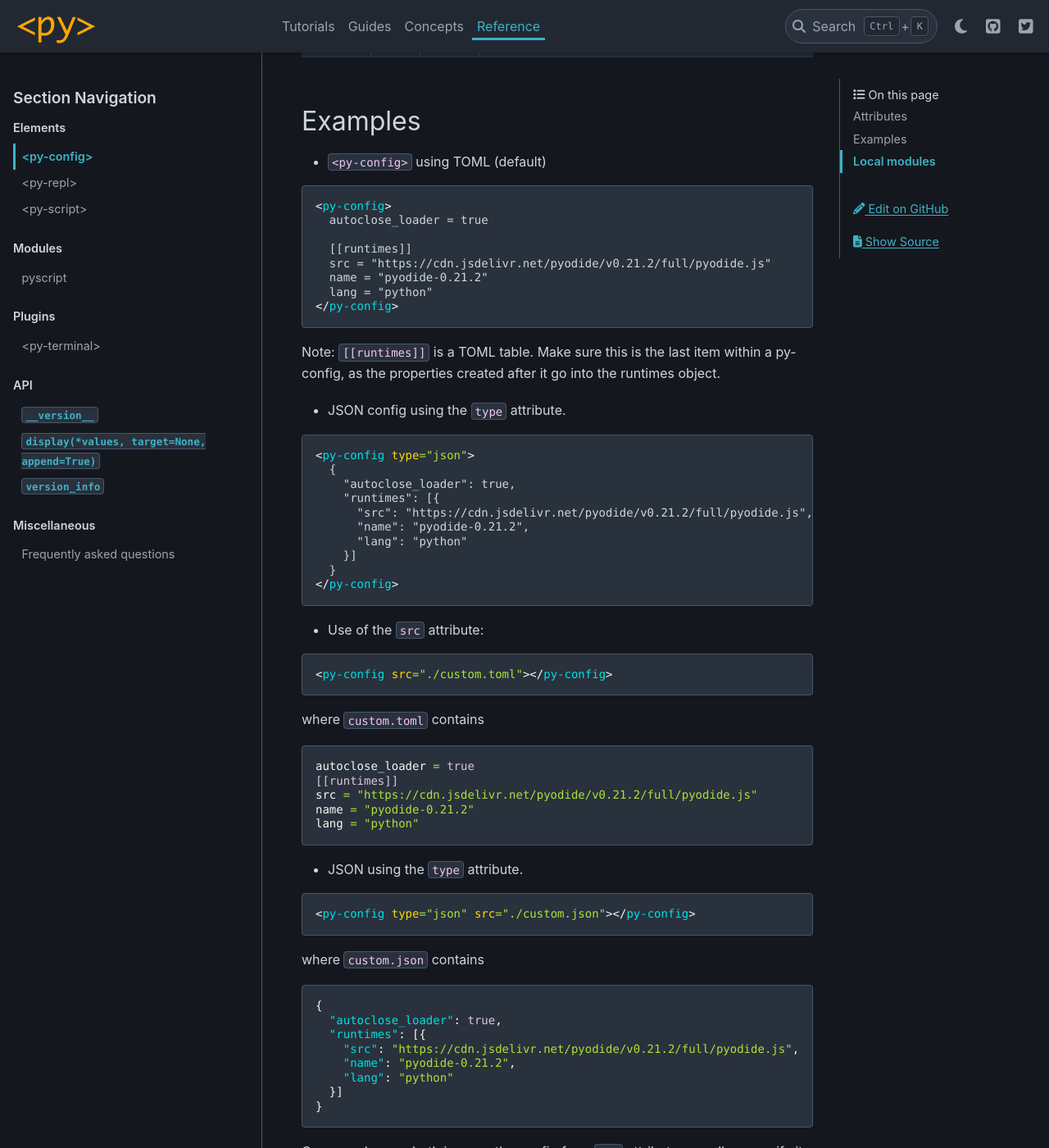
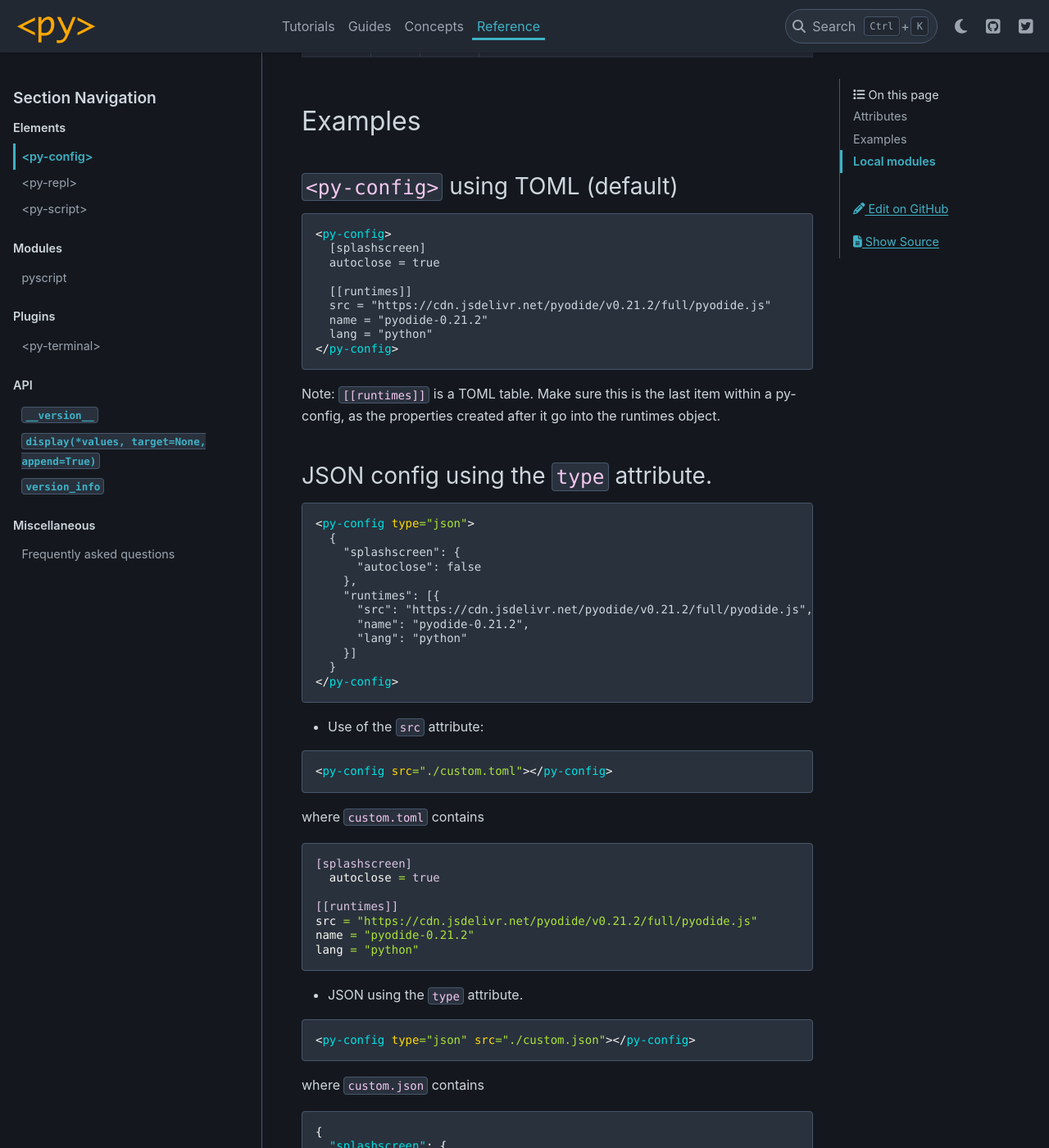
Before and after one commit to pyscript/pyscript, a Sphinx documentation site: the page built from docs/reference/elements/py-config.md, in a window 1280 px wide and 1400 px high, scrolled down 546 px. Shown: the whole window at 82% size. Built offline with Sphinx 7.4.7 and the PyData theme 0.15.4, drawn with Linux system fonts in a browser that asks for light colours.

````diff
--- a/docs/reference/elements/py-config.md
+++ b/docs/reference/elements/py-config.md
@@ -6,17 +6,19 @@ The `<py-config>` element should be placed within the `<body>` element.
 
 ## Attributes
 
-| attribute | type | default | description |
-|----|----|----|----|
-| **type** | string | "toml" | Syntax type of the `<py-config>`. Value can be `json` or `toml`. Default: "toml" if type is unspecifed. |
-| **src** | url |    | Source url to an external configuration file. |
+| attribute | type   | default | description                                                                                             |
+|-----------|--------|---------|---------------------------------------------------------------------------------------------------------|
+| **type**  | string | "toml"  | Syntax type of the `<py-config>`. Value can be `json` or `toml`. Default: "toml" if type is unspecifed. |
+| **src**   | url    |         | Source url to an external configuration file.                                                           |
 
 ## Examples
 
-- `<py-config>` using TOML (default)
+### `<py-config>` using TOML (default)
+
 ```html
 <py-config>
-  autoclose_loader = true
+  [splashscreen]
+  autoclose = true
 
   [[runtimes]]
   src = "https://cdn.jsdelivr.net/pyodide/v0.21.2/full/pyodide.js"
@@ -26,11 +28,13 @@ The `<py-config>` element should be placed within the `<body>` element.
 ```
 Note: `[[runtimes]]` is a TOML table. Make sure this is the last item within a py-config, as the properties created after it go into the runtimes object.
 
-- JSON config using the `type` attribute.
+### JSON config using the `type` attribute.
 ```html
 <py-config type="json">
   {
-    "autoclose_loader": true,
+    "splashscreen": {
+      "autoclose": false
+    },
     "runtimes": [{
       "src": "https://cdn.jsdelivr.net/pyodide/v0.21.2/full/pyodide.js",
       "name": "pyodide-0.21.2",
@@ -47,7 +51,9 @@ Note: `[[runtimes]]` is a TOML table. Make sure this is the last item within a p
 where `custom.toml` contains
 
 ```toml
-autoclose_loader = true
+[splashscreen]
+  autoclose = true
+
 [[runtimes]]
 src = "https://cdn.jsdelivr.net/pyodide/v0.21.2/full/pyodide.js"
 name = "pyodide-0.21.2"
@@ -62,7 +68,9 @@ where `custom.json` contains
 
 ```json
 {
-  "autoclose_loader": true,
+  "splashscreen": {
+      "autoclose": true
+    },
   "runtimes": [{
     "src": "https://cdn.jsdelivr.net/pyodide/v0.21.2/full/pyodide.js",
     "name": "pyodide-0.21.2",
@@ -222,21 +230,22 @@ The following optional values are supported by `<py-config>`:
 | `runtimes` | List of Runtimes | List of runtime configurations, described below. The default value contains a single Pyodide based runtime. |
 
 A fetch configuration consists of the following:
-| Value | Type | Description |
-| ----- | ---- | ----------- |
-| `from` | string | Base URL for the resource to be fetched. |
-| `to_folder` | string | Name of the folder to create in the filesystem. |
-| `to_file` | string | Name of the target to create in the filesystem. |
-| `files` | List of string | List of files to be downloaded. |
+
+| Value        | Type           | Description                                     |
+|--------------|----------------|-------------------------------------------------|
+| `from`       | string         | Base URL for the resource to be fetched.        |
+| `to_folder`  | string         | Name of the folder to create in the filesystem. |
+| `to_file`    | string         | Name of the target to create in the filesystem. |
+| `files`      | List of string | List of files to be downloaded.                 |
 
 The parameters `to_file` and `files` shouldn't be supplied together.
 
 A runtime configuration consists of the following:
-| Value | Type | Description |
-| ----- | ---- | ----------- |
-| `src` | string (Required) | URL to the runtime source. |
-| `name` | string | Name of the runtime. This field can be any string and is to be used by the application author for their own customization purposes |
-| `lang` | string | Programming language supported by the runtime. This field can be used by the application author to provide clarification. It currently has no implications on how PyScript behaves. |
+| Value  | Type              | Description |
+|--------|-------------------|-------------|
+| `src`  | string (Required) | URL to the runtime source. |
+| `name` | string            | Name of the runtime. This field can be any string and is to be used by the application author for their own customization purposes |
+| `lang` | string            | Programming language supported by the runtime. This field can be used by the application author to provide clarification. It currently has no implications on how PyScript behaves. |
 
 Besides the above schema, a user can also supply any extra keys and values that are relevant as metadata information or perhaps are being used within the application.
 
````
Also changed, not shown: docs/reference/API/display.md (+16 -5 lines), docs/reference/API/version_info.md (+6 -6 lines), 2 other files.
